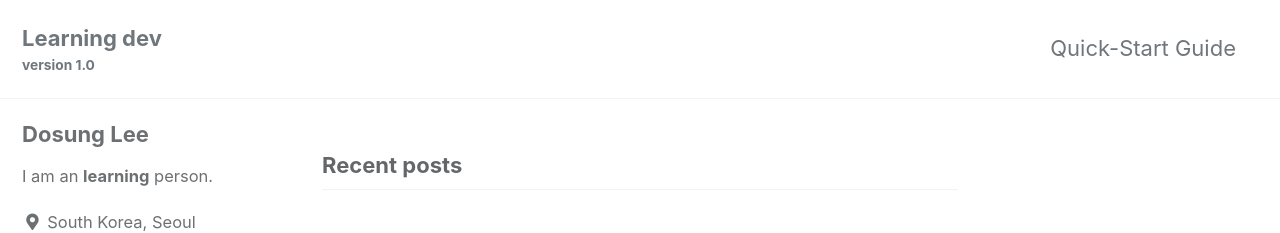
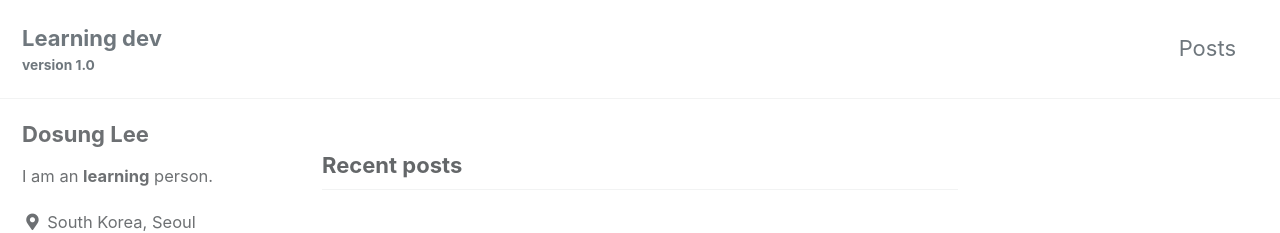
Before and after one commit to leeds1219/leeds1219.github.io, a Jekyll site: the page built from index.html, in a window 1280 px wide. Shown: the top 233 px of the page. Built offline with Jekyll 4.4.1, drawn with Linux system fonts in a browser that asks for light colours; cached includes are drawn as plain includes; the list of posts is cut into pages by our own code.

Commit message:
Update navigation.yml

```diff
--- a/_data/navigation.yml
+++ b/_data/navigation.yml
@@ -1,7 +1,7 @@
 # main links
 main:
-  - title: "Quick-Start Guide"
-    url: https://mmistakes.github.io/minimal-mistakes/docs/quick-start-guide/
+  - title: "Posts"
+  #  url: https://leeds1219.github.io/minimal-mistakes/docs/quick-start-guide/
   # - title: "About"
   #   url: https://mmistakes.github.io/minimal-mistakes/about/
   # - title: "Sample Posts"
```
